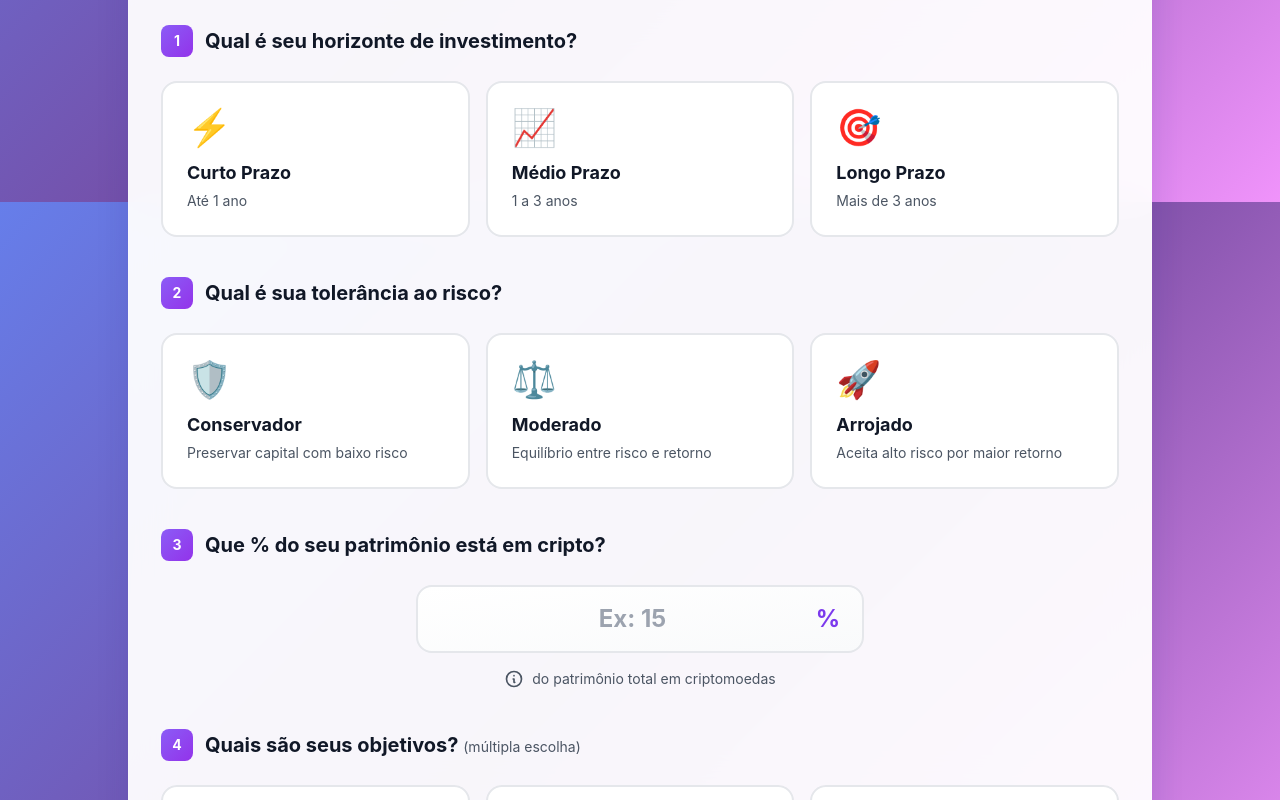
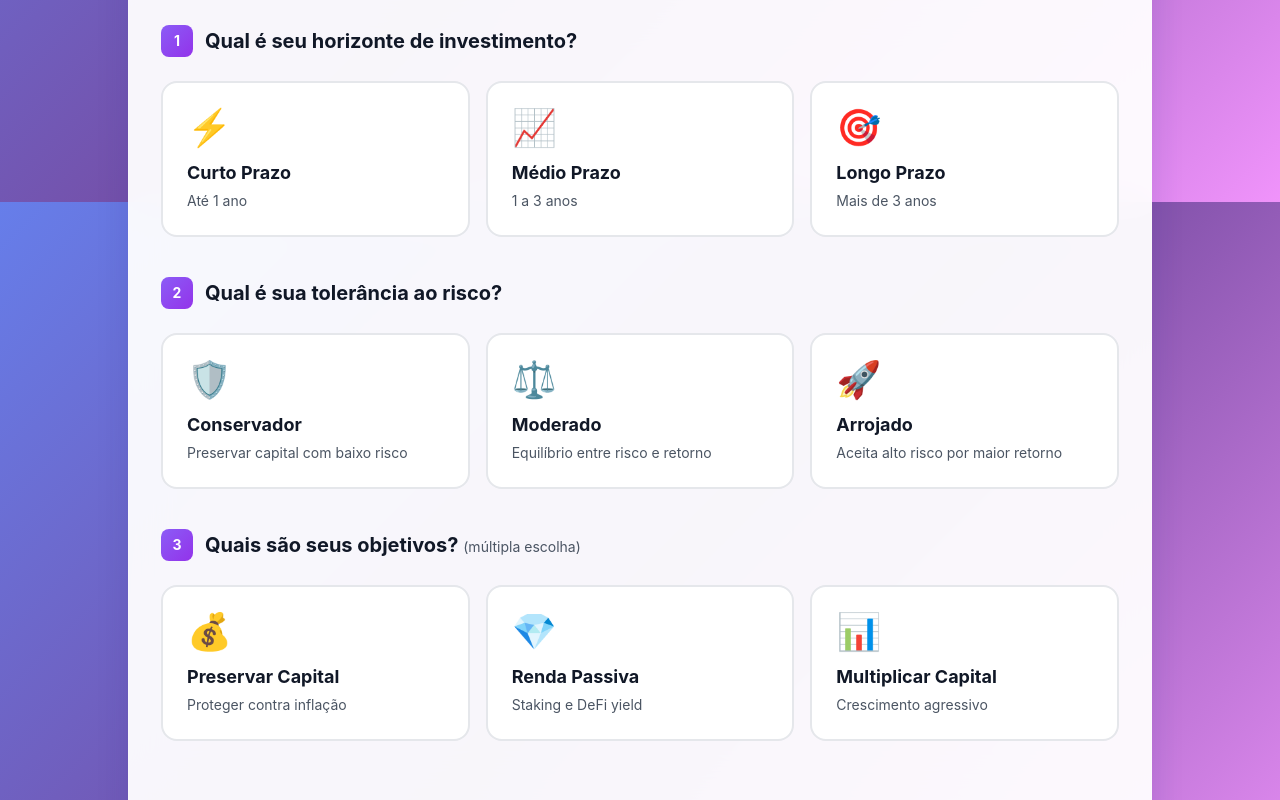
Before and after one commit to 0xayello/portfolio-diagnostic-mvp, a Next.js app: page / in a window 1280 px wide. Both pictures are taken after a click on the button "Continuar para Quiz de Perfil". Shown: the part 598-1398 px from the top of the page. Built offline with nearby package versions, Linux system fonts and the light colour scheme.

Commit message:
fix: UX e remoções - Footer logo maior, questionário simplificado, unlocks removido

```diff
--- a/src/components/DiagnosticResults.tsx
+++ b/src/components/DiagnosticResults.tsx
@@ -3,7 +3,6 @@ import { PortfolioDiagnostic } from '../types/portfolio';
 import PortfolioChart from './PortfolioChart';
 import FlagsList from './FlagsList';
 import BacktestChart from './BacktestChart';
-import UnlockAlerts from './UnlockAlerts';
 import RebalanceSuggestions from './RebalanceSuggestions';
 import CTAs from './CTAs';
 import { getCoinMarketCapUrl } from '../utils/coinmarketcap';
@@ -172,7 +171,6 @@ export default function DiagnosticResults({
 
         <div className="p-8 space-y-8 bg-gradient-to-br from-white to-gray-50">
           <FlagsList flags={diagnostic.flags} />
-          <UnlockAlerts alerts={diagnostic.unlockAlerts} />
         </div>
       </div>
 
--- a/src/components/Footer.tsx
+++ b/src/components/Footer.tsx
@@ -56,16 +56,14 @@ export default function Footer() {
           <div className="flex flex-col md:flex-row items-center justify-between gap-6">
             {/* Logo e Copyright */}
             <div className="flex items-center gap-3">
-              <div className="p-2 bg-gradient-to-br from-violet-500 to-purple-600 rounded-xl">
               <img
                 src="https://media.licdn.com/dms/image/v2/D4D0BAQETEPky0ZRPdg/company-logo_200_200/B4DZZnzRItGgAM-/0/1745498217461/paradigma_research_logo?e=2147483647&v=beta&t=r_o4vq9caKxdnm0WzPrnm5R_uTa1A81nzX6DINDn-Rk"
                 alt="Paradigma"
-                  className="w-6 h-6 rounded"
+                className="w-12 h-12 rounded-xl"
                 onError={(e) => {
                   (e.currentTarget as HTMLImageElement).src = 'https://paradigma.education/favicon-196x196.png';
                 }}
               />
-              </div>
               <div>
                 <div className="font-bold text-gray-900">Paradigma Education</div>
                 <div className="text-sm text-gray-600">© {new Date().getFullYear()} Todos os direitos reservados</div>
@@ -105,13 +103,13 @@ export default function Footer() {
               </a>
 
               <a
-                className="group flex items-center gap-2 px-4 py-2 bg-gradient-to-r from-violet-600 to-purple-600 hover:from-violet-700 hover:to-purple-700 rounded-xl transition-all duration-300 hover:shadow-xl"
+                className="group flex items-center gap-2 px-4 py-2 bg-white hover:bg-gradient-to-r hover:from-violet-50 hover:to-purple-50 rounded-xl border-2 border-gray-200 hover:border-violet-300 transition-all duration-300 hover:shadow-lg"
                 href="https://paradigma.education/"
                 target="_blank"
                 rel="noreferrer"
               >
                 <IconWebsite />
-                <span className="text-sm font-bold text-white">Site Oficial</span>
+                <span className="text-sm font-medium text-gray-700 group-hover:text-violet-600">Site Oficial</span>
               </a>
             </div>
           </div>
--- a/src/components/ProfileQuiz.tsx
+++ b/src/components/ProfileQuiz.tsx
@@ -11,7 +11,7 @@ export default function ProfileQuiz({ onSubmit, onBack, loading }: ProfileQuizPr
   const [profile, setProfile] = useState<Partial<InvestorProfile>>({
     horizon: undefined,
     riskTolerance: undefined,
-    cryptoPercentage: 0,
+    cryptoPercentage: 50,
     objective: [],
   });
 
@@ -28,10 +28,6 @@ export default function ProfileQuiz({ onSubmit, onBack, loading }: ProfileQuizPr
 
     if (!profile.riskTolerance) {
       newErrors.riskTolerance = 'Selecione sua tolerância ao risco';
-    }
-
-    if (profile.cryptoPercentage === undefined || profile.cryptoPercentage <= 0) {
-      newErrors.cryptoPercentage = 'Informe a porcentagem do patrimônio em cripto';
     }
 
     if (!profile.objective || (Array.isArray(profile.objective) && profile.objective.length === 0)) {
@@ -190,56 +186,11 @@ export default function ProfileQuiz({ onSubmit, onBack, loading }: ProfileQuizPr
           )}
         </div>
 
-        {/* Porcentagem em Cripto */}
+        {/* Objetivo Principal */}
         <div className="space-y-4">
           <div className="flex items-center gap-3 mb-6">
             <div className="flex items-center justify-center w-8 h-8 rounded-lg bg-gradient-to-br from-violet-500 to-purple-600 text-white font-bold text-sm">
               3
-            </div>
-            <label className="text-xl font-bold text-gray-900">
-              Que % do seu patrimônio está em cripto?
-            </label>
-          </div>
-          <div className="max-w-md mx-auto">
-            <div className="relative">
-              <input
-                type="number"
-                min="0"
-                max="100"
-                step="1"
-                value={profile.cryptoPercentage || ''}
-                onChange={(e) => handleChange('cryptoPercentage', parseFloat(e.target.value) || 0)}
-                placeholder="Ex: 15"
-                className="w-full text-center text-2xl font-bold px-6 py-4 border-2 border-gray-200 rounded-2xl focus:ring-2 focus:ring-violet-500 focus:border-violet-500 bg-gradient-to-br from-white to-gray-50 text-gray-900 placeholder-gray-400 transition-all duration-300 hover:border-violet-300"
-              />
-              <div className="absolute inset-y-0 right-6 flex items-center text-2xl font-bold text-violet-600">
-                %
-              </div>
-            </div>
-            <div className="flex items-center justify-center gap-2 mt-4 text-gray-600">
-              <svg className="w-5 h-5" fill="none" stroke="currentColor" viewBox="0 0 24 24">
-                <path strokeLinecap="round" strokeLinejoin="round" strokeWidth={2} d="M13 16h-1v-4h-1m1-4h.01M21 12a9 9 0 11-18 0 9 9 0 0118 0z" />
-              </svg>
-              <span className="text-sm">
-                do patrimônio total em criptomoedas
-              </span>
-            </div>
-          </div>
-          {errors.cryptoPercentage && (
-            <div className="flex items-center gap-2 text-red-600 bg-red-50 p-3 rounded-xl border border-red-200 max-w-md mx-auto">
-              <svg className="w-5 h-5" fill="none" stroke="currentColor" viewBox="0 0 24 24">
-                <path strokeLinecap="round" strokeLinejoin="round" strokeWidth={2} d="M12 8v4m0 4h.01M21 12a9 9 0 11-18 0 9 9 0 0118 0z" />
-              </svg>
-              <p className="text-sm font-medium">{errors.cryptoPercentage}</p>
-            </div>
-          )}
-        </div>
-
-        {/* Objetivo Principal */}
-        <div className="space-y-4">
-          <div className="flex items-center gap-3 mb-6">
-            <div className="flex items-center justify-center w-8 h-8 rounded-lg bg-gradient-to-br from-violet-500 to-purple-600 text-white font-bold text-sm">
-              4
             </div>
             <label className="text-xl font-bold text-gray-900">
               Quais são seus objetivos? <span className="text-sm font-normal text-gray-600">(múltipla escolha)</span>
--- a/src/services/diagnostic.ts
+++ b/src/services/diagnostic.ts
@@ -47,9 +47,6 @@ export class DiagnosticService {
     // Gerar sugestões de rebalanceamento
     const rebalanceSuggestions = this.generateRebalanceSuggestions(enrichedAllocation, profile);
 
-    // Buscar alertas de unlocks (mock por enquanto)
-    const unlockAlerts = await this.getUnlockAlerts(symbols);
-
     // Calcular backtest (agregado) e série normalizada (180d)
     const backtest = await this.calculateBacktest(enrichedAllocation);
     const backtestSeries = await this.calculateBacktestSeries(enrichedAllocation);
@@ -65,7 +62,7 @@ export class DiagnosticService {
       flags,
       backtest,
       backtestSeries,
-      unlockAlerts,
+      unlockAlerts: [],
       rebalanceSuggestions,
       sectorBreakdown,
       metrics
@@ -506,37 +503,6 @@ export class DiagnosticService {
     return suggestions;
   }
 
-  private async getUnlockAlerts(symbols: string[]): Promise<UnlockAlert[]> {
-    try {
-      const unique = Array.from(new Set(symbols.map(s => s.toUpperCase())));
-
-      console.log('🔍 Buscando unlocks no CoinMarketCap para:', unique);
-
-      // Buscar apenas do CoinMarketCap
-      const unlockEvents = await this.coinMarketCapService.getUpcomingUnlocks(unique, 180);
-
-      console.log('✅ CoinMarketCap retornou:', unlockEvents.length, 'eventos');
-
-      if (unlockEvents.length > 0) {
-        console.log('📊 Detalhes dos unlocks encontrados:');
-        unlockEvents.forEach(e => {
-          console.log(`  - ${e.token}: ${e.amount.toLocaleString()} tokens (${e.percentage.toFixed(2)}%) em ${e.unlockDate}`);
-        });
-      }
-
-      return unlockEvents.map(u => ({
-        token: u.token,
-        unlockDate: u.unlockDate,
-        percentage: u.percentage,
-        amount: u.amount,
-        type: 'token_unlock' as const,
-        severity: u.percentage >= 10 ? ('red' as const) : ('yellow' as const),
-      }));
-    } catch (e) {
-      console.error('❌ Erro ao buscar unlock alerts:', e);
-      return [];
-    }
-  }
 
   private async calculateBacktest(
     allocation: (PortfolioAllocation & { tokenData?: TokenData })[]
@@ -828,17 +794,6 @@ export class DiagnosticService {
 
     const liquidPercentage = majorPercentage + stablePercentage;
 
-    // Curto prazo precisa de liquidez (60-70% em majors + stables)
-    if (profile.horizon === 'short' && liquidPercentage < 60) {
-      flags.push({
-        type: 'yellow',
-        category: 'profile',
-        message: `⏱️ Desalinhamento Temporal: Horizonte curto com apenas ${liquidPercentage.toFixed(0)}% em ativos líquidos`,
-        actionable: `Para horizonte de até 1 ano, mantenha 60-70% em ativos líquidos (BTC/ETH/SOL + stables) para facilitar saídas.`,
-        severity: 2
-      });
-    }
-
     // Longo prazo arrojado pode ser mais agressivo
     if (profile.horizon === 'long' && majorPercentage > 80 && profile.riskTolerance === 'high') {
       flags.push({
```
Also changed, not shown: 1 other file (tests, documents, lock files or other folders). Lines whose indentation alone changed are shown as unchanged.
